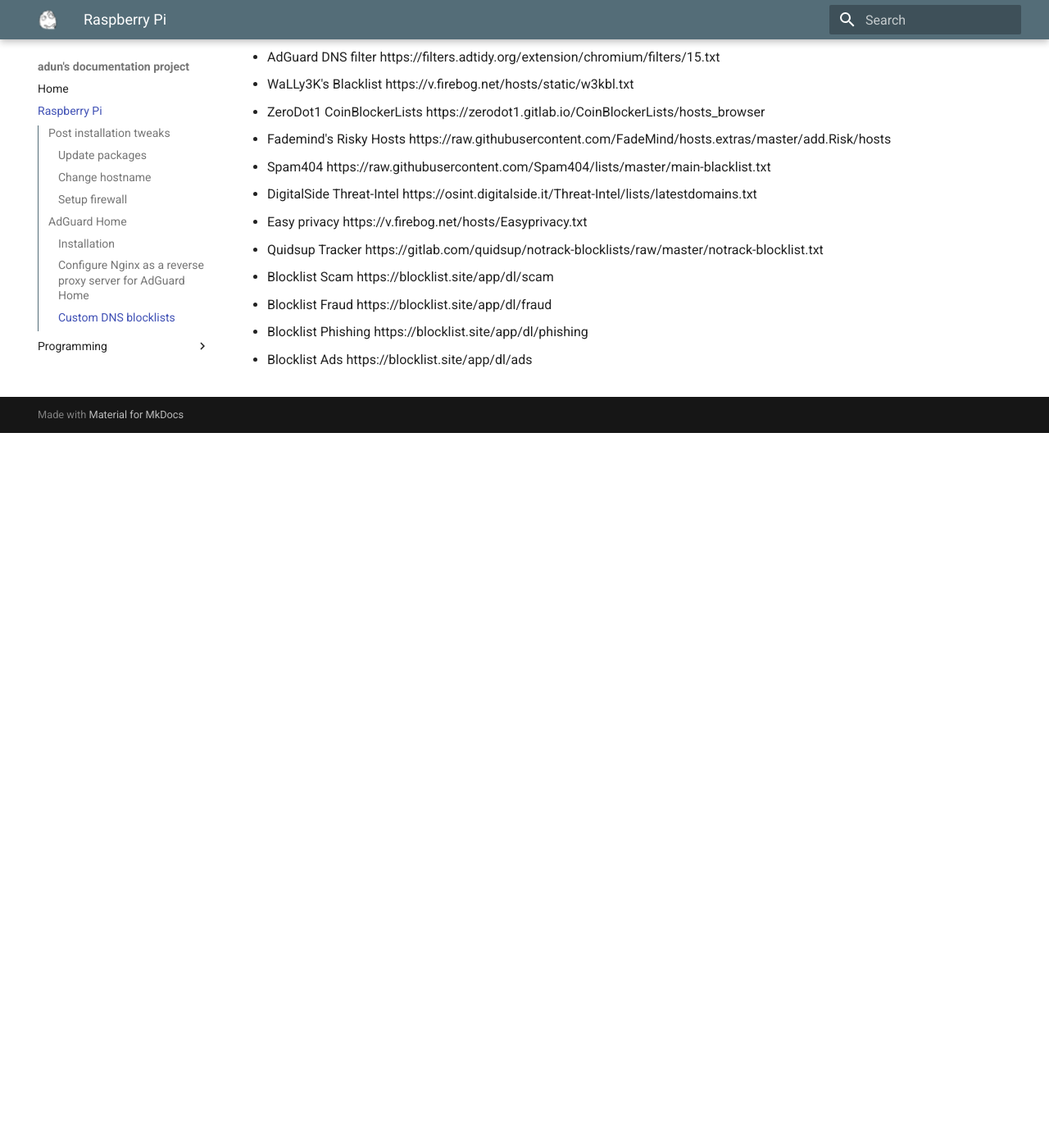
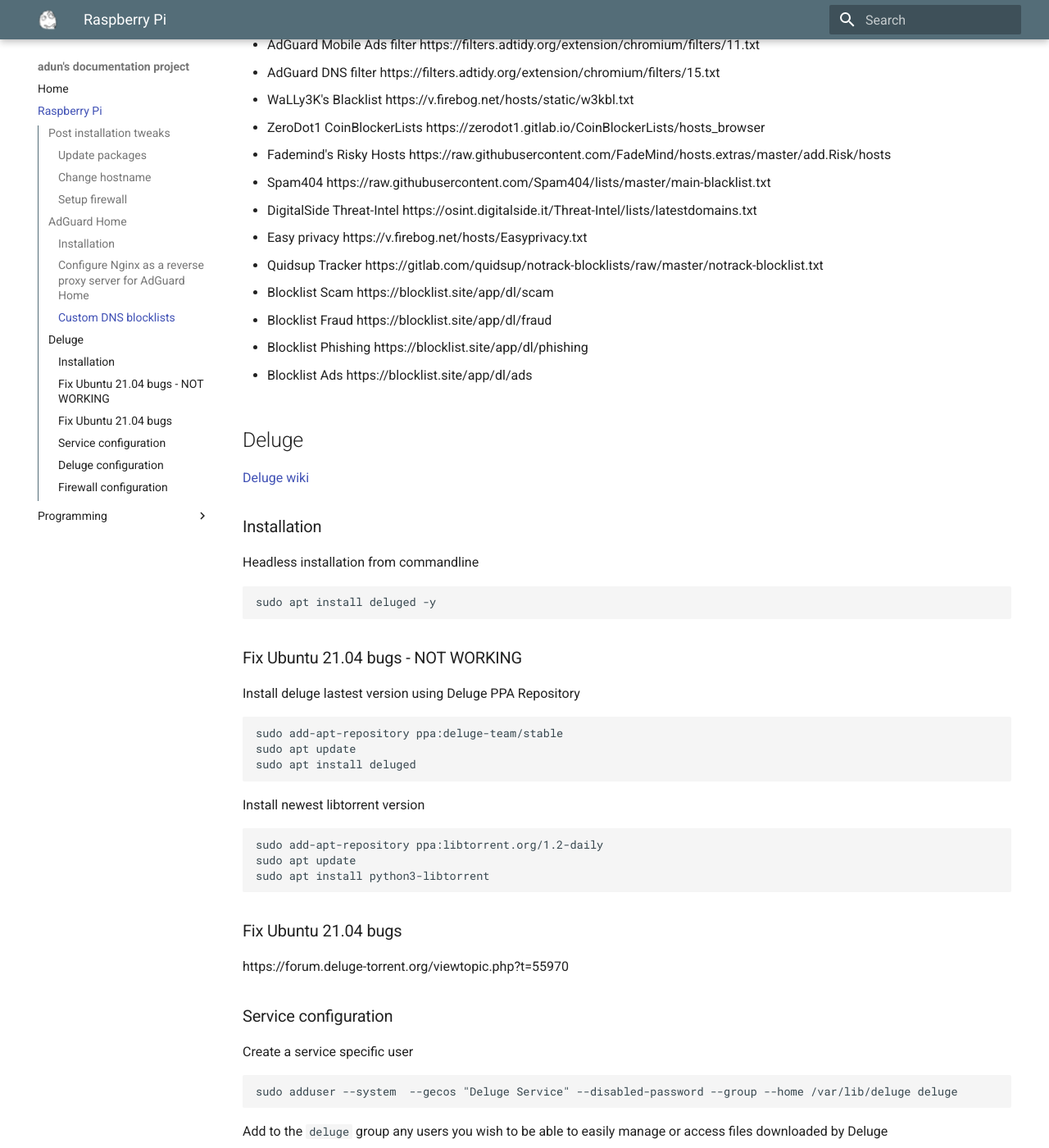
Before and after one commit to adun/docs, an MkDocs documentation site: the page built from docs/rpi.md, in a window 1280 px wide and 1400 px high, scrolled down 2773 px. Shown: the whole window at 82% size. Built offline with MkDocs 1.6.1 and Material for MkDocs 9.7.7, drawn with Linux system fonts in a browser that asks for light colours; before the commit the page ends 3301 px from its top, so only the background shows below that; some of the changed text lies outside the part shown.

Commit message:
Update rpi.md

````diff
--- a/docs/rpi.md
+++ b/docs/rpi.md
@@ -13,7 +13,9 @@
 ```
 hostnamectl set-hostname <NEW_HOSTNAME>
 ```
+
 And add an entry to `/etc/hosts`
+
 ```
 127.0.0.1    new-hostname
 ```
@@ -21,11 +23,13 @@
 ### Setup firewall
 
 Set default rules and allow SSH connexion through the firewall
+
 ```
 sudo ufw default deny incoming
 sudo ufw default allow outgoing
 sudo ufw allow ssh
 sudo ufw enable
+
 ```
 
 ## AdGuard Home
@@ -35,38 +39,45 @@
 ### Installation
 
 Download and extract Linux ARM: 32-bit ARMv6 (recommended for Raspberry Pi)
+
 ```
 wget https://static.adguard.com/adguardhome/release/AdGuardHome_linux_armv6.tar.gz
 tar -xf AdGuardHome_linux_armv6.tar.gz
 ```
 
 Enable firewall temporary rules to access AdGuard initial configuration wizard on port `3000`
+
 ```
 sudo ufw allow 3000
 ```
 
 Run AdGuard and configure until the last step shutdown the app using CTRL+C twice.
+
 ```
 sudo ./AdGuardHome
 ```
 
 Display ufw temporary firewall rules and remove rule by rule number
+
 ```
 sudo ufw status numbered
 sudo ufw delete {rule-number-here}
 ```
 
 Install AdGuard service
+
 ```
 sudo ./AdGuardHome -s install
 ```
 
 Add rule to allow HTTP connections
+
 ```
 sudo ufw allow http
 ```
 
 Add rules to allow DNS connections
+
 ```
 sudo ufw allow 53/tcp
 sudo ufw allow 53/udp
@@ -77,17 +88,20 @@
 Edit AdGuard configuration to bind the service to another port than HTTP/80.
 
 Change configuration to another port: `bind_host: 127.0.0.1` and `bind_port: 81` and restart the service.
+
 ```
 sudo nano AdGuardHome.yaml
 sudo ./AdGuardHome -s restart
 ```
 
 Install Nginx
+
 ```
 sudo apt install nginx -y
 ```
 
 Sample nginx reverse proxy configuration
+
 ```
 location /agh/ {
     proxy_pass http://localhost:81/;
@@ -97,12 +111,14 @@
 ```
 
 Add the reverse proxy to Nginx configuration and restart the service
+
 ```
 sudo nano /etc/nginx/sites-available/default
 sudo systemctl restart nginx
 ```
 
 Access AdGuard Home dashboard
+
 ```
 SERVER_IP/adg
 ```
@@ -110,70 +126,219 @@
 ### Custom DNS blocklists
 
 - SebSauvage Hostfile
-https://sebsauvage.net/hosts/hosts-adguard
+  https://sebsauvage.net/hosts/hosts-adguard
 
 - AdGuard Social Media filter
-https://filters.adtidy.org/extension/chromium/filters/4.txt
+  https://filters.adtidy.org/extension/chromium/filters/4.txt
 
 - AdGuard Tracking Protection filter
-https://filters.adtidy.org/extension/chromium/filters/3.txt
+  https://filters.adtidy.org/extension/chromium/filters/3.txt
 
 - AdGuard Base filter
-https://filters.adtidy.org/extension/chromium/filters/2.txt
+  https://filters.adtidy.org/extension/chromium/filters/2.txt
 
 - AdGuard Annoyances filter
-https://filters.adtidy.org/extension/chromium/filters/14.txt
+  https://filters.adtidy.org/extension/chromium/filters/14.txt
 
 - Filter unblocking search ads and self-promotion
-https://filters.adtidy.org/extension/chromium/filters/10.txt
+  https://filters.adtidy.org/extension/chromium/filters/10.txt
 
 - AdGuard Russian filter
-https://filters.adtidy.org/extension/chromium/filters/1.txt
+  https://filters.adtidy.org/extension/chromium/filters/1.txt
 
 - AdGuard German filter
-https://filters.adtidy.org/extension/chromium/filters/6.txt
+  https://filters.adtidy.org/extension/chromium/filters/6.txt
 
 - AdGuard French filter
-https://filters.adtidy.org/extension/chromium/filters/16.txt
+  https://filters.adtidy.org/extension/chromium/filters/16.txt
 
 - AdGuard Japanese filter
-https://filters.adtidy.org/extension/chromium/filters/7.txt
+  https://filters.adtidy.org/extension/chromium/filters/7.txt
 
 - AdGuard Mobile Ads filter
-https://filters.adtidy.org/extension/chromium/filters/11.txt
+  https://filters.adtidy.org/extension/chromium/filters/11.txt
 
 - AdGuard DNS filter
-https://filters.adtidy.org/extension/chromium/filters/15.txt
+  https://filters.adtidy.org/extension/chromium/filters/15.txt
 
 - WaLLy3K's Blacklist
-https://v.firebog.net/hosts/static/w3kbl.txt
+  https://v.firebog.net/hosts/static/w3kbl.txt
 
 - ZeroDot1 CoinBlockerLists
-https://zerodot1.gitlab.io/CoinBlockerLists/hosts_browser
+  https://zerodot1.gitlab.io/CoinBlockerLists/hosts_browser
 
 - Fademind's Risky Hosts
-https://raw.githubusercontent.com/FadeMind/hosts.extras/master/add.Risk/hosts
+  https://raw.githubusercontent.com/FadeMind/hosts.extras/master/add.Risk/hosts
 
 - Spam404
-https://raw.githubusercontent.com/Spam404/lists/master/main-blacklist.txt
+  https://raw.githubusercontent.com/Spam404/lists/master/main-blacklist.txt
 
 - DigitalSide Threat-Intel
-https://osint.digitalside.it/Threat-Intel/lists/latestdomains.txt
+  https://osint.digitalside.it/Threat-Intel/lists/latestdomains.txt
 
 - Easy privacy
-https://v.firebog.net/hosts/Easyprivacy.txt
+  https://v.firebog.net/hosts/Easyprivacy.txt
 
 - Quidsup Tracker
-https://gitlab.com/quidsup/notrack-blocklists/raw/master/notrack-blocklist.txt
+  https://gitlab.com/quidsup/notrack-blocklists/raw/master/notrack-blocklist.txt
 
 - Blocklist Scam
-https://blocklist.site/app/dl/scam
+  https://blocklist.site/app/dl/scam
 
 - Blocklist Fraud
-https://blocklist.site/app/dl/fraud
+  https://blocklist.site/app/dl/fraud
 
 - Blocklist Phishing
-https://blocklist.site/app/dl/phishing
+  https://blocklist.site/app/dl/phishing
 
 - Blocklist Ads
-https://blocklist.site/app/dl/ads
+  https://blocklist.site/app/dl/ads
+
+## Deluge
+
+[Deluge wiki](https://dev.deluge-torrent.org/wiki/Installing/Linux/Ubuntu)
+
+### Installation
+
+Headless installation from commandline
+
+```
+sudo apt install deluged -y
+```
+
+### Fix Ubuntu 21.04 bugs - NOT WORKING
+
+Install deluge lastest version using Deluge PPA Repository
+
+```
+sudo add-apt-repository ppa:deluge-team/stable
+sudo apt update
+sudo apt install deluged
+```
+
+Install newest libtorrent version
+
+```
+sudo add-apt-repository ppa:libtorrent.org/1.2-daily
+sudo apt update
+sudo apt install python3-libtorrent
+```
+
+### Fix Ubuntu 21.04 bugs
+
+https://forum.deluge-torrent.org/viewtopic.php?t=55970
+
+### Service configuration
+
+Create a service specific user
+
+```
+sudo adduser --system  --gecos "Deluge Service" --disabled-password --group --home /var/lib/deluge deluge
+```
+
+Add to the `deluge` group any users you wish to be able to easily manage or access files downloaded by Deluge
+
+```
+sudo adduser ubuntu deluge
+```
+
+Create a systemd service file for deluge deamon
+
+```
+sudo nano /etc/systemd/system/deluged.service
+```
+
+with the following contents:
+
+```
+[Unit]
+Description=Deluge Bittorrent Client Daemon
+After=network-online.target
+
+[Service]
+Type=simple
+UMask=007
+
+ExecStart=/usr/bin/deluged -d -l /var/log/deluge/daemon.log -L warning --logrotate
+
+Restart=on-failure
+
+# Configures the time to wait before service is stopped forcefully.
+TimeoutStopSec=300
+
+[Install]
+WantedBy=multi-user.target
+```
+
+To run the service using the created user e.g. deluge, first create the service configuration directory:
+
+```
+sudo mkdir /etc/systemd/system/deluged.service.d/
+```
+
+Then create a user file:
+
+```
+sudo nano /etc/systemd/system/deluged.service.d/user.conf
+```
+
+with the following contents:
+
+```
+# Override service user
+[Service]
+User=deluge
+Group=deluge
+```
+
+Create service logging
+
+```
+sudo mkdir -p /var/log/deluge
+sudo chown -R deluge:deluge /var/log/deluge
+sudo chmod -R 750 /var/log/deluge
+```
+
+Now enable it to start up on boot, start the service and verify it is running:
+
+```
+sudo systemctl enable /etc/systemd/system/deluged.service
+sudo systemctl start deluged
+sudo systemctl status deluged
+```
+
+### Deluge configuration
+
+Enable remote connections to your Deluge daemon, edit:
+
+```
+sudo nano /var/lib/deluge/.config/deluge/core.conf
+```
+
+and change to following lines:
+
+```
+allow_remote": true
+```
+
+Add a user to connect to the deamon remotly, edit:
+
+```
+sudo nano /var/lib/deluge/.config/deluge/auth
+```
+
+add a line to the bottom of the configuration file with the following convention:
+
+```
+user:password:level
+```
+
+### Firewall configuration
+
+Enable firewall rules to access deluge on port `58846`
+
+```
+sudo ufw allow 58846
+sudo ufw allow 5644
+sudo ufw reload
+```
````
